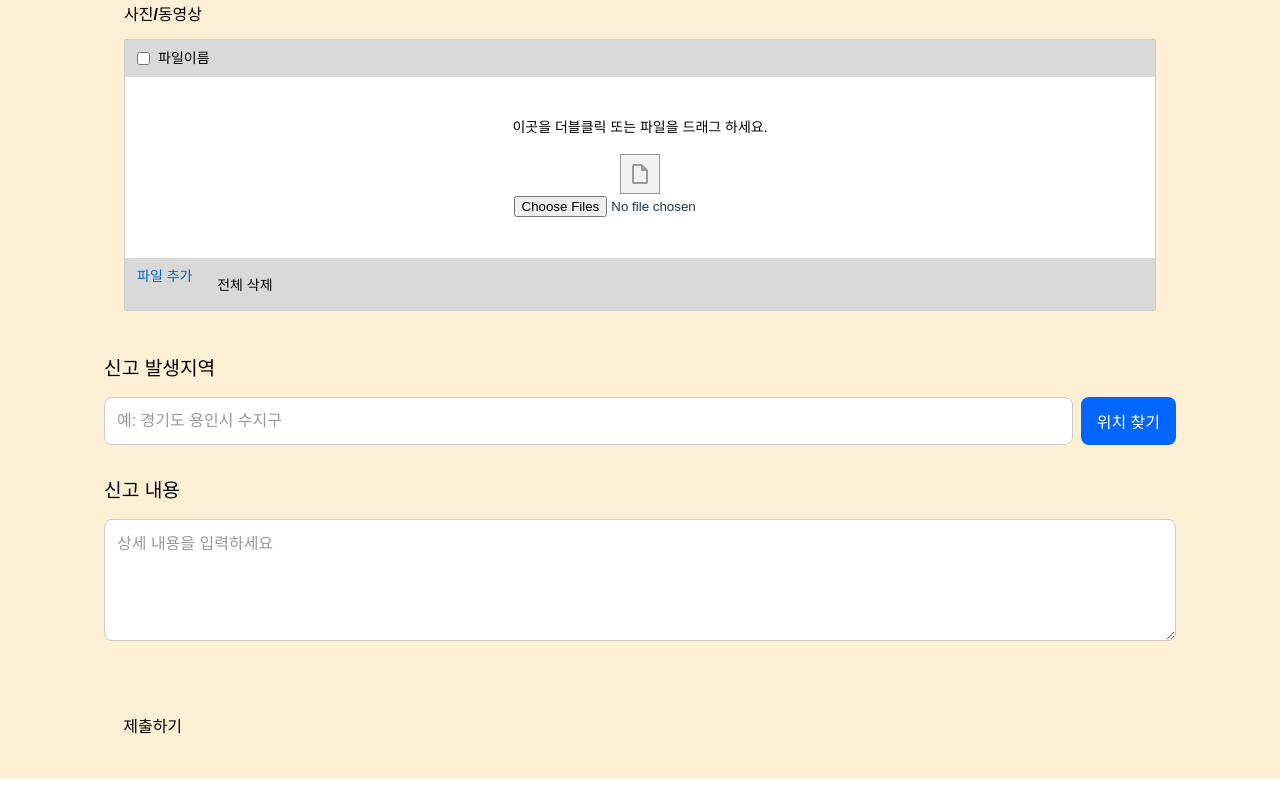
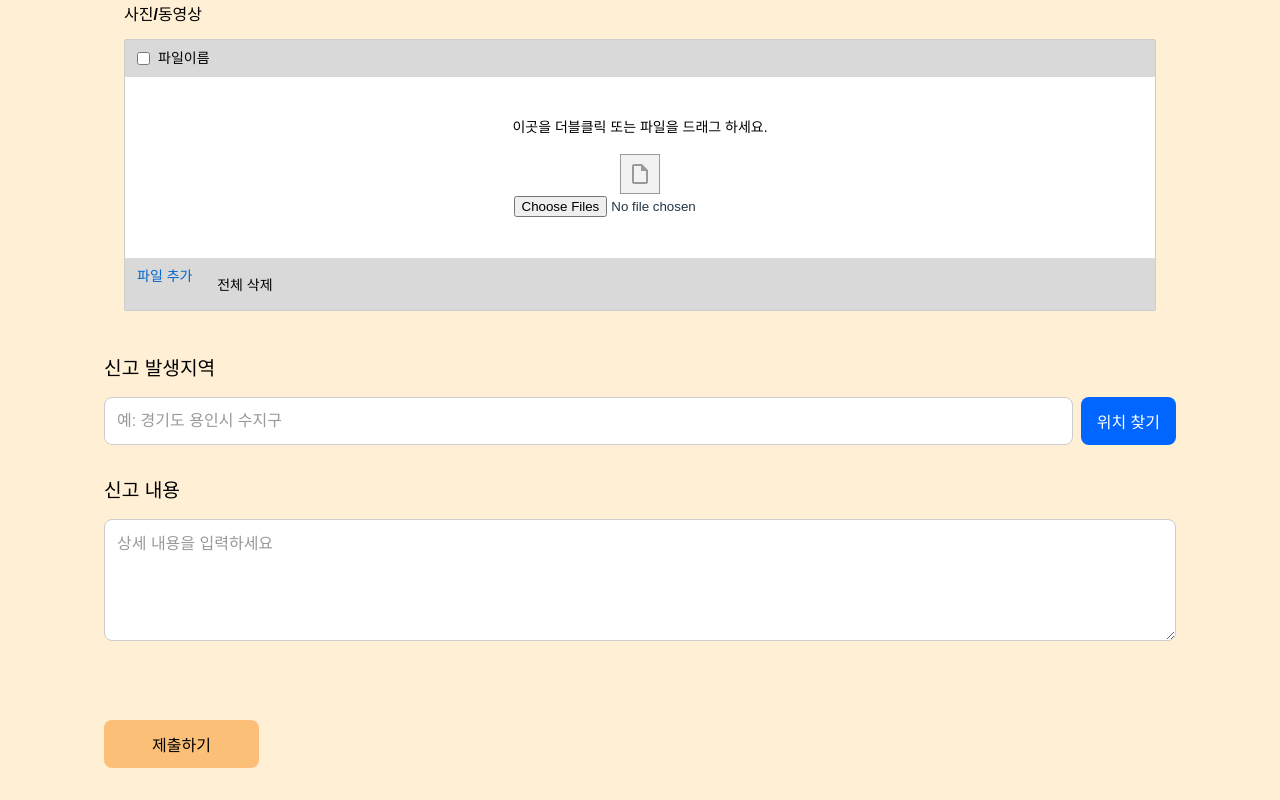
Before and after one commit to dmswl0709/ggodurami-frontend, a React (Vite) app: page /report in a window 1280 px wide. Shown: the part 368-1168 px from the top of the page. Before the commit the page ends 1147 px from the top, so only its background shows below. Built offline with nearby package versions, Linux system fonts and the light colour scheme.

Commit message:
chore: 제출하기 버튼 색상 변경

```diff
--- a/src/Components/SubmitButton/SubmitButton.tsx
+++ b/src/Components/SubmitButton/SubmitButton.tsx
@@ -1,25 +1,37 @@
-// src/components/SubmitButton/SubmitButton.tsx
 import React from 'react';
+import styled from 'styled-components';
 
 interface SubmitButtonProps {
   onClick: () => void;
   disabled?: boolean;
 }
 
+const ButtonContainer = styled.div`
+  text-align: center;
+  justify-content: center; // 버튼을 가운데로 정렬
+  margin-top: 1rem;
+`;
+
+const StyledButton = styled.button<{ disabled: boolean }>`
+  font-weight: bold;
+  padding: 0.75rem 3rem;
+  border-radius: 0.5rem;
+  background-color: ${({ disabled }) => (disabled ? '#D1D5DB' : '#FBBF77')};
+  color: ${({ disabled }) => (disabled ? '#9CA3AF' : '#000000')};
+  cursor: ${({ disabled }) => (disabled ? 'not-allowed' : 'pointer')};
+  transition: background-color 0.3s;
+
+  &:hover {
+    background-color: ${({ disabled }) => (disabled ? '#D1D5DB' : '#fbb15f')};
+  }
+`;
+
 const SubmitButton: React.FC<SubmitButtonProps> = ({ onClick, disabled = false }) => (
-  <div className="text-center mt-4">
-    <button
-      onClick={onClick}
-      disabled={disabled}
-      className={`font-semibold py-3 px-12 rounded-lg transition-colors ${
-        disabled
-          ? 'bg-gray-300 text-gray-500 cursor-not-allowed'
-          : 'bg-orange-300 hover:bg-orange-400 text-gray-800'
-      }`}
-    >
+  <ButtonContainer>
+    <StyledButton onClick={onClick} disabled={disabled}>
       제출하기
-    </button>
-  </div>
+    </StyledButton>
+  </ButtonContainer>
 );
 
 export default SubmitButton;
```
